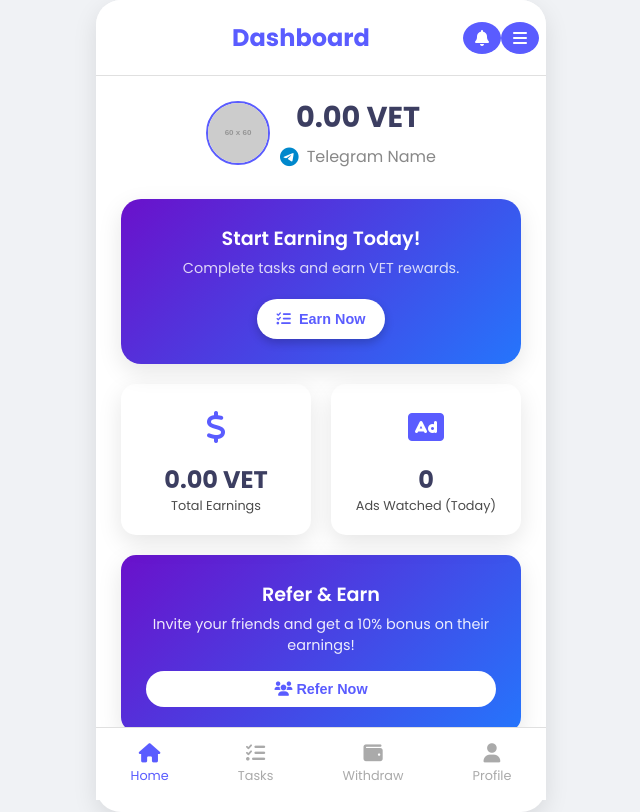
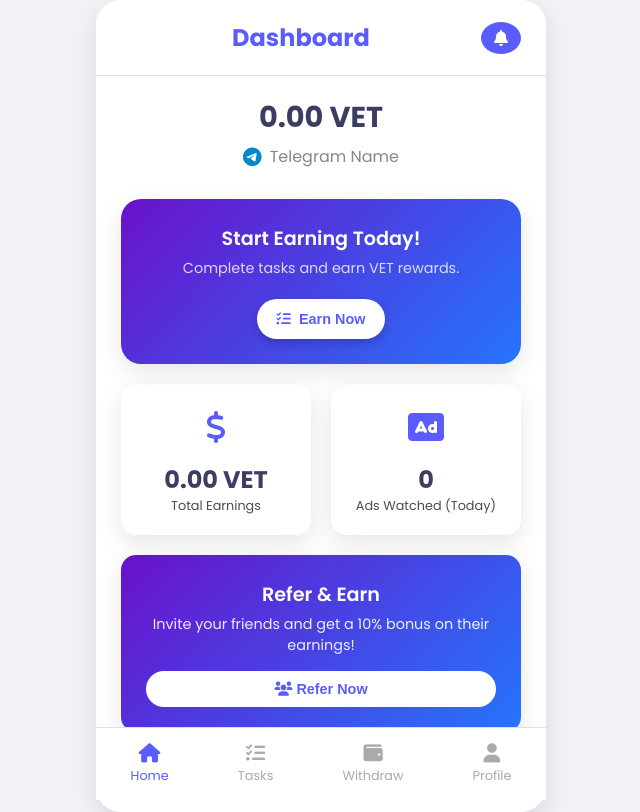
Before and after one commit to ailabs999ai-sudo/money-verse, a plain HTML site: page index.html in a window 1280 px wide. Shown: the whole page, without its empty margins (319-959 px from the left). Drawn offline with Linux system fonts and the light colour scheme; no server answers; placeholder pictures from the web are drawn by us.

Commit message:
Update index.html

```diff
--- a/index.html
+++ b/index.html
@@ -140,15 +140,7 @@
             color: #0088CC;
             font-size: 1.2rem;
         }
-        /* New profile picture styles */
-        .profile-picture {
-            width: 60px;
-            height: 60px;
-            border-radius: 50%;
-            object-fit: cover;
-            margin-right: 10px;
-            border: 2px solid var(--primary-color);
-        }
+        /* New profile picture styles - REMOVED */
         .profile-header-info {
             display: flex;
             align-items: center;
@@ -837,7 +829,6 @@
                     <i class="fas fa-bell"></i>
                     <span class="notification-badge" id="notification-badge">0</span>
                 </div>
-                <div class="btn"><i class="fas fa-bars"></i></div>
             </div>
         </header>
 
@@ -845,7 +836,7 @@
             <div id="dashboard-view" class="page-section active">
                 <div class="dashboard-header">
                     <div class="profile-header-info">
-                        <img id="telegram-logo" class="profile-picture" src="https://via.placeholder.com/60" alt="Profile Picture">
+                        <div style="display: none;"></div>
                         <div>
                             <h2 id="total-balance-display">0.00 VET</h2>
                             <div class="telegram-info">
@@ -1163,8 +1154,9 @@
             const withdrawalSuccessModal = document.getElementById('withdrawalSuccessModal');
             const withdrawalAmountDisplay = document.getElementById('withdrawal-amount-display');
             const closeWithdrawalModalBtn = document.getElementById('close-withdrawal-modal');
-            const telegramLogoDashboard = document.getElementById('telegram-logo');
-            const telegramLogoProfile = document.getElementById('profile-logo');
+
+            const profileIconPlaceholder = document.getElementById('profile-icon-placeholder');
+            if (profileIconPlaceholder) profileIconPlaceholder.style.display = 'block';
 
             let appData = {
                 totalEarnings: 0,
@@ -1187,7 +1179,6 @@
                 if (docSnap.exists()) {
                     appData = { ...appData, ...docSnap.data() };
                 } else {
-                    // নতুন ইউজারের ডেটাবেস তৈরি করা
                     const newUserData = {
                         ...appData,
                         telegramName: params.telegramName,
@@ -1198,7 +1189,6 @@
 
                     await setDoc(userDocRef, newUserData);
 
-                    // যদি রেফারেল থাকে, রেফারেলদাতার রেফারেল কাউন্ট আপডেট করা
                     if (params.referredBy) {
                         const referrerDocRef = doc(db, 'users', params.referredBy);
                         const referrerDocSnap = await getDoc(referrerDocRef);
@@ -1209,7 +1199,6 @@
                             });
                         }
                     }
-
                     appData = newUserData;
                 }
                 updateUI();
@@ -1226,10 +1215,6 @@
                 telegramNameDisplayEl.textContent = params.telegramName;
                 profileUsernameEl.textContent = params.username;
                 profileTelegramNameEl.textContent = params.telegramName;
-
-                // প্রোফাইল পিকচারের অপশন রিমুভ করা হয়েছে
-                document.getElementById('telegram-logo').style.display = 'none';
-                document.getElementById('profile-icon-placeholder').style.display = 'block';
 
                 totalBalanceDisplayEl.textContent = `${totalEarnings.toFixed(2)} VET`;
                 earningsDisplayElement.textContent = `${totalEarnings.toFixed(2)} VET`;
```
